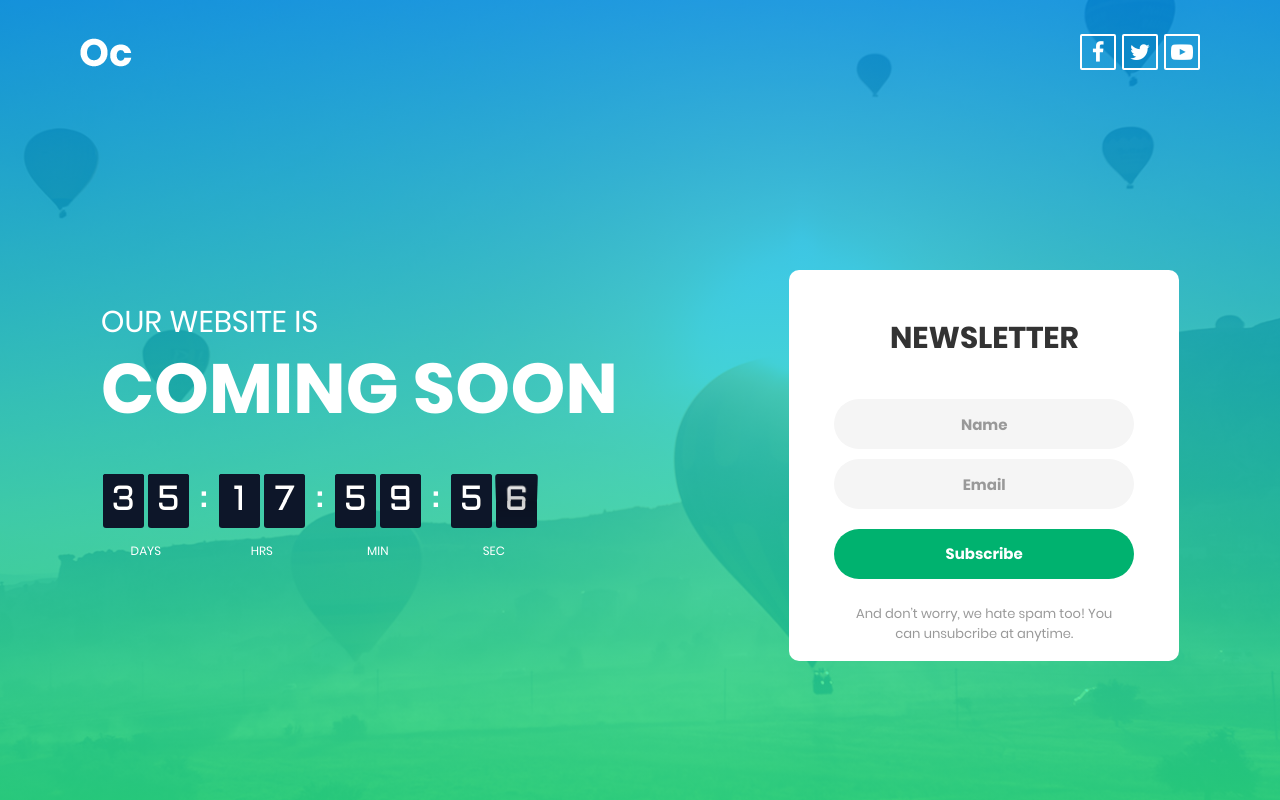
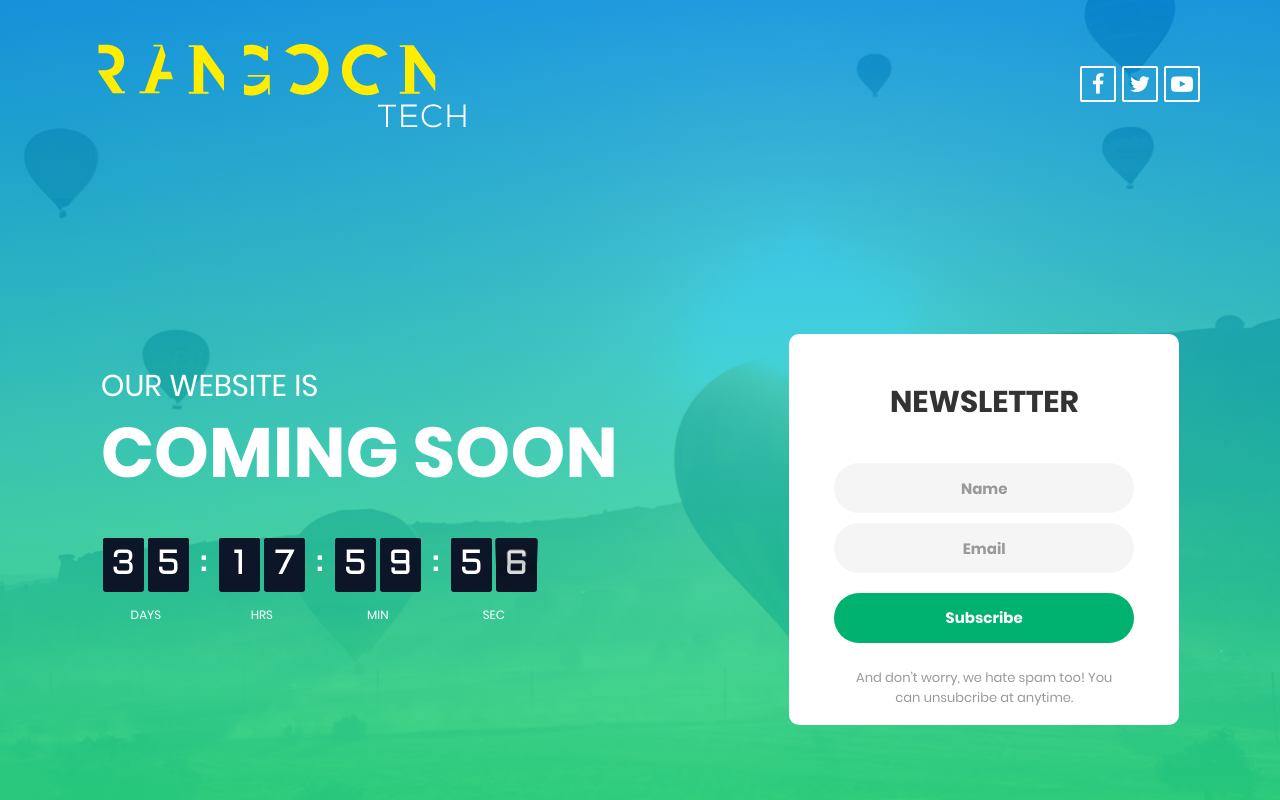
Before and after one commit to arkar23/rangoontech, a plain HTML site: page index.html in a window 1280 px wide. Drawn offline with Linux system fonts and the light colour scheme.

Commit message:
index
index

```diff
--- a/index.html
+++ b/index.html
@@ -27,7 +27,7 @@
 	<div class="bg-img1 size1 overlay1 p-t-24" style="background-image: url('images/bg01.jpg');">
 		<div class="flex-w flex-sb-m p-l-80 p-r-74 p-b-175 respon5">
 			<div class="wrappic1 m-r-30 m-t-10 m-b-10">
-				<a href="#"><img src="images/icons/logo.png" alt="LOGO"></a>
+				<a href="#"><img src="images/icons/rangoon_logo.png" alt="LOGO"></a>
 			</div>
 
 			<div class="flex-w m-t-10 m-b-10">
```
Also changed, not shown: images/icons/rangoon_logo.png (added), 2 other files.
